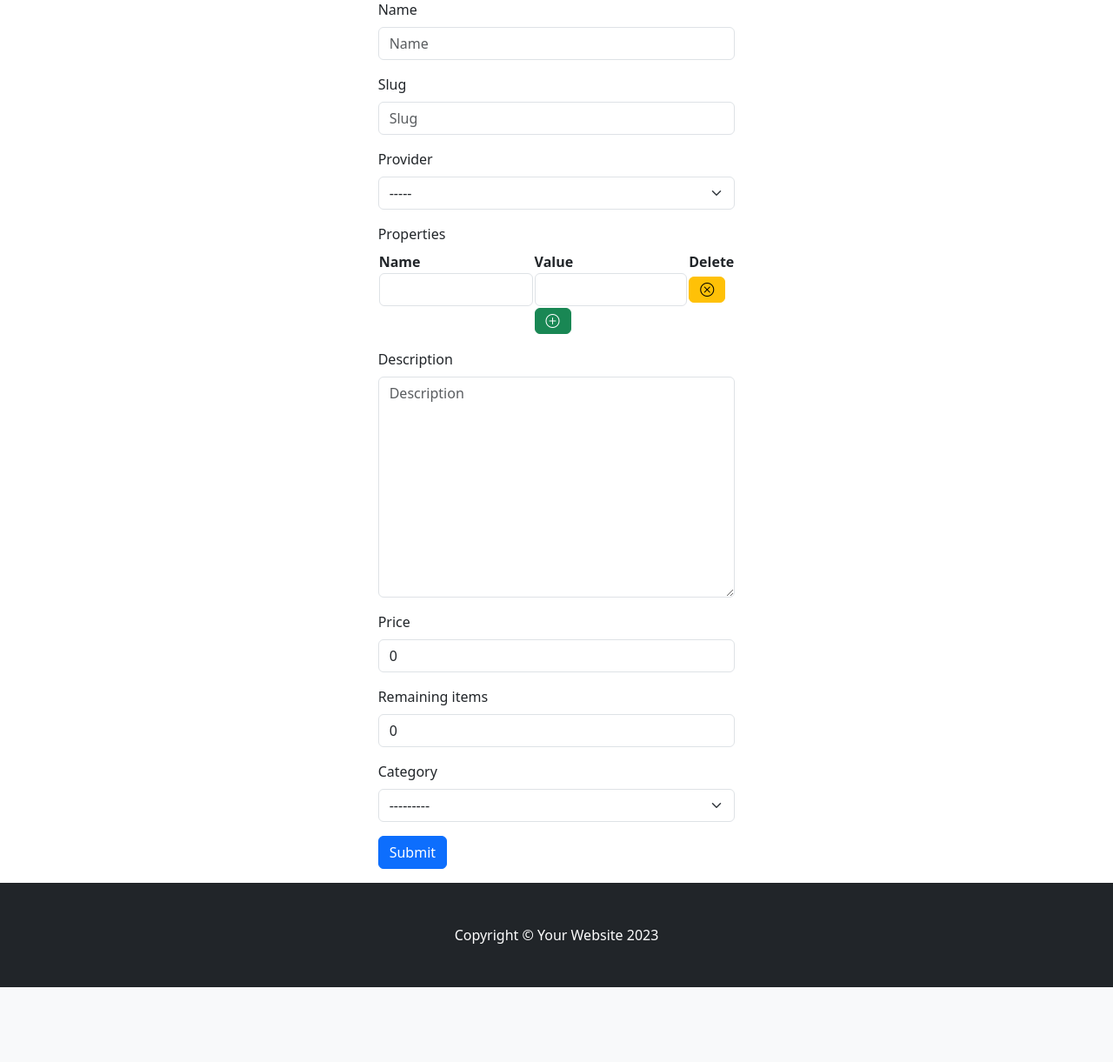
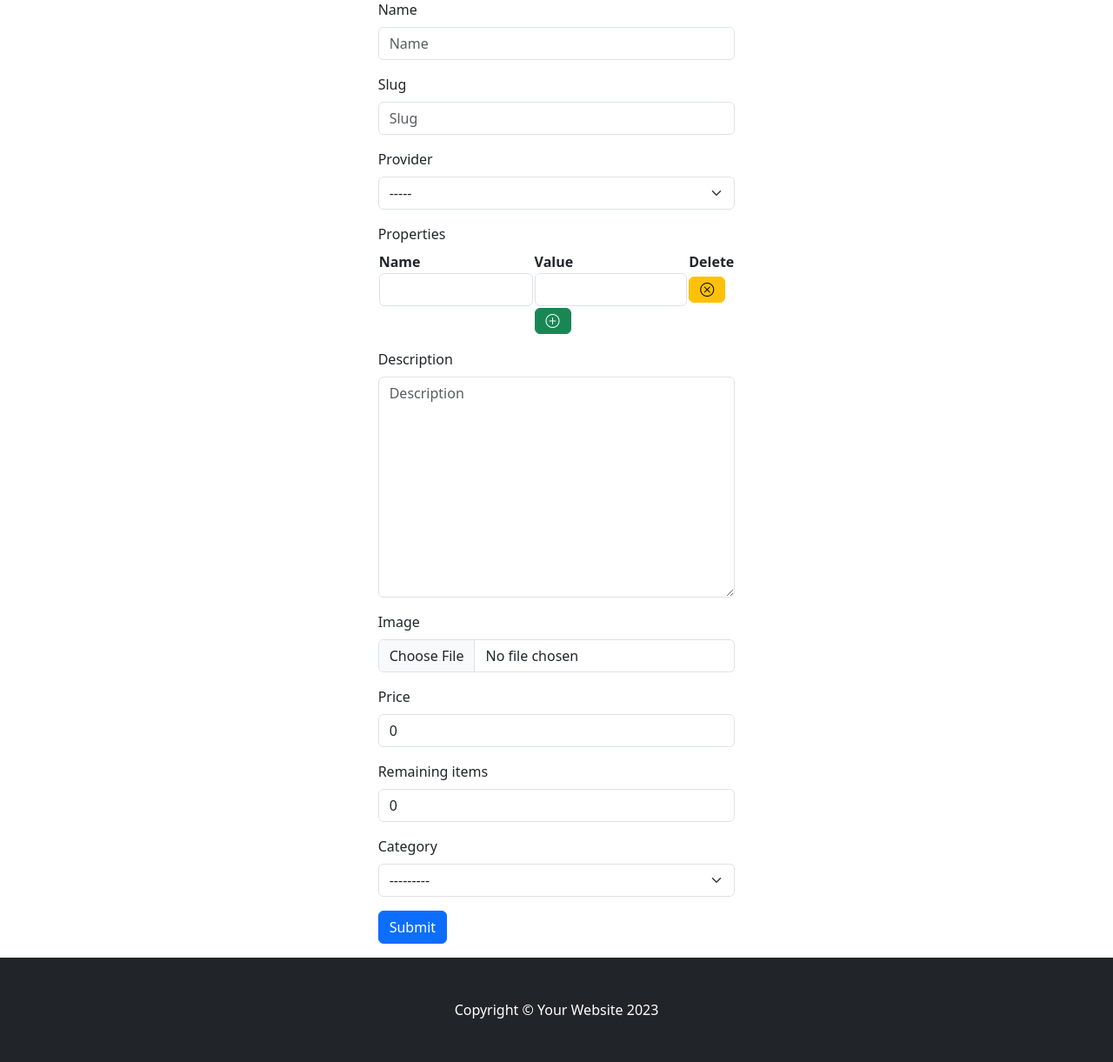
Before and after one commit to pouya-gh/MyStore, a Django app: page /items/new in a window 1280 px wide. Shown: the part 71-1292 px from the top of the page at 87% size. Before the commit the page ends 1206 px from the top, so only its background shows below. Run offline with Django 5.2, Linux system fonts and the light colour scheme; the visitor is signed in with stand-in values (Sample User, id 1); data that the repository does not hold is empty; some libraries are stand-ins or nearby versions.

Commit message:
add image field to items model

```diff
--- a/items/forms.py
+++ b/items/forms.py
@@ -10,6 +10,7 @@ class ItemForm(forms.ModelForm):
                   "provider",
                   "properties",
                   "description",
+                  "image",
                   "price",
                   "remaining_items",
                   "category"]
--- a/items/models.py
+++ b/items/models.py
@@ -5,6 +5,8 @@ from account.models import ProviderProfile
 from django.conf import settings
 from django.utils import timezone
 from django.utils.text import slugify
+
+import os
 
 
 class Category(models.Model):
@@ -33,6 +35,10 @@ def _validate_item_properties(value):
                 "properties values must only be a string")
 
 
+def _item_image_directory_path(instance, filename):
+    return 'items/{0}/{1}'.format(instance.slug, filename)
+
+
 class Item(models.Model):
     class ItemSubmissionStatus(models.TextChoices):
         VERIFIED = 'VF', 'Verified'
@@ -50,6 +56,7 @@ class Item(models.Model):
         settings.AUTH_USER_MODEL, on_delete=models.CASCADE, related_name="submitted_items")
     properties = models.JSONField(validators=[_validate_item_properties])
     description = models.TextField()
+    image = models.ImageField(upload_to=_item_image_directory_path, blank=True)
     remaining_items = models.PositiveIntegerField(default=0, blank=False)
     price = models.DecimalField(
         default=0, blank=False, max_digits=12, decimal_places=2)
@@ -82,6 +89,21 @@ class Item(models.Model):
                 "item provider is not owned by you")
         return super().clean()
 
+    def save(self, *args, **kwargs):
+        """
+        remove the old image if it was changed
+        """
+        if self.id:  # the item is being updated
+            previous = Item.objects.get(pk=self.id)
+
+            if previous.image and (previous.image != self.image):
+                try:
+                    os.remove(previous.image.path)
+                except FileNotFoundError:  # this can happen if file was deleted manually and the db wasn't updated
+                    print("Item image not found")
+
+        super().save(*args, **kwargs)
+
     def get_absolute_url(self):
         return reverse("items:item_details", kwargs={"pk": self.pk})
 
--- a/items/templates/items/item/detail.html
+++ b/items/templates/items/item/detail.html
@@ -7,7 +7,12 @@
 <section class="py-5">
     <div class="container px-4 px-lg-5 my-5">
         <div class="row gx-4 gx-lg-5 align-items-center">
+            {% if item.image %}
+            <div class="col-md-6"><img class="card-img-top mb-5 mb-md-0" src="{{ item.image.url }}" alt="..." /></div>
+            {% else %}
             <div class="col-md-6"><img class="card-img-top mb-5 mb-md-0" src="https://dummyimage.com/600x700/dee2e6/6c757d.jpg" alt="..." /></div>
+            {% endif %}
+
             <div class="col-md-6">
                 <div class="small mb-1">SKU: {{ item.generate_sku }}</div>
                 <h1 class="display-5 fw-bolder">{{ item.name }}</h1>
--- a/items/templates/items/item/form.html
+++ b/items/templates/items/item/form.html
@@ -14,7 +14,7 @@
 {% block content %}
 <div class="row">
     <div class="mx-auto col-xl-4">
-            <form method='post'>
+            <form method='post' enctype="multipart/form-data">
             {% csrf_token %}
             {{ form.non_field_errors }}
             {% bootstrap_form form %}
--- a/items/templates/items/item/list.html
+++ b/items/templates/items/item/list.html
@@ -17,7 +17,12 @@
             <div class="col mb-5">
                 <div class="card h-100">
                     <!-- Product image-->
+                    {% if item.image %}
+                    <img class="card-img-top" src="{{ item.image.url }}" alt="..." />
+                    {% else %}
                     <img class="card-img-top" src="https://dummyimage.com/450x300/dee2e6/6c757d.jpg" alt="..." />
+                    {% endif %}
+
                     <!-- Product details-->
                     <div class="card-body p-4">
                         <div class="text-center">
```
Also changed, not shown: items/migrations/0013_item_image.py (added), 1 other file.
